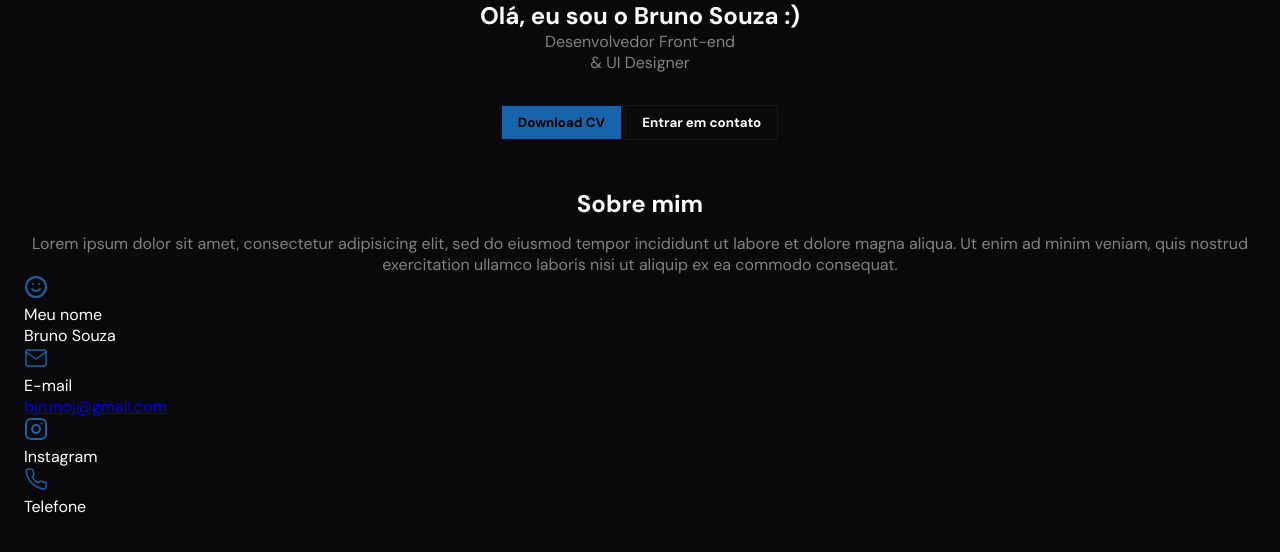
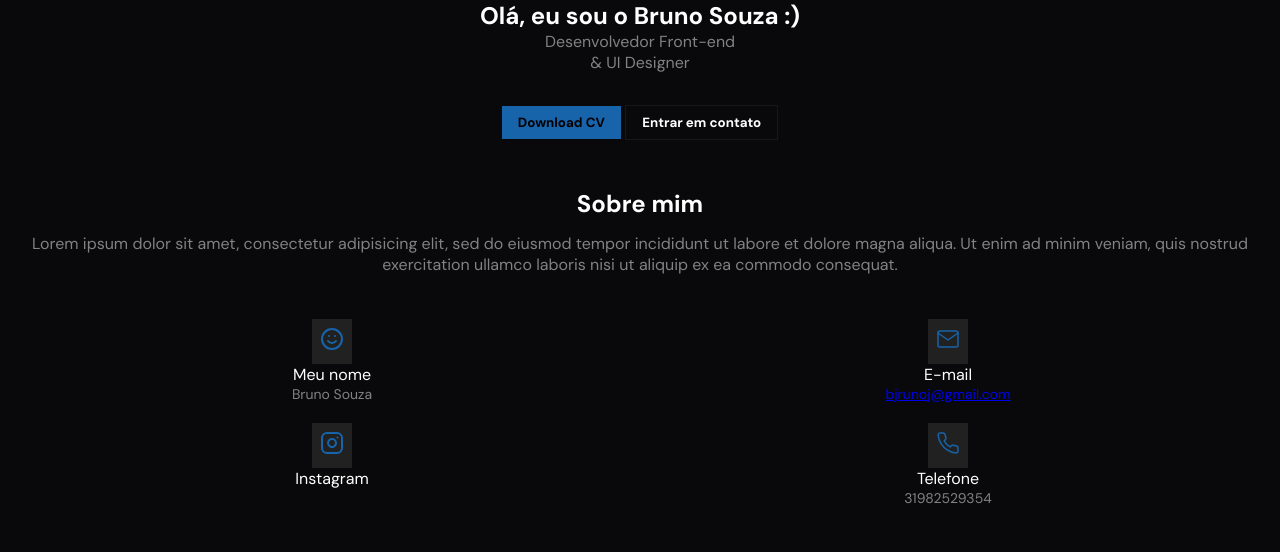
Before and after one commit to byBrunoSouza/portif-lio, a plain HTML site: page index.html in a window 1280 px wide. Shown: the top 552 px of the page. Drawn offline with Linux system fonts and the light colour scheme.

Commit message:
idealization and organization of elements

```diff
--- a/index.html
+++ b/index.html
@@ -36,36 +36,45 @@
         </div>
       </section>
 
-      <section class="">
+      <section class="about-me">
         <h2>Sobre mim</h2>
-        <p class="primary-paragraph text-gray">
+        <p class="primary-paragraph text-gray about-me-text">
           Lorem ipsum dolor sit amet, consectetur adipisicing elit, sed do eiusmod tempor incididunt ut labore et dolore magna aliqua. Ut enim ad minim veniam, quis nostrud exercitation ullamco laboris nisi ut aliquip ex ea commodo consequat.
         </p>
 
-        <div class="div--3-cols">
+        <div class="div--2-cols">
 
           <div class="data-about-me">
-            <img src="./assets/smile.svg" alt="">
+            <div class="data-about-me-img">
+              <img src="./assets/smile.svg" alt="">
+            </div>
             <p class="text-bold">Meu nome</p>
             <span>Bruno Souza</span>
           </div>
 
           <div class="data-about-me">
-            <img src="./assets/mail.svg" alt="">
+            <div class="data-about-me-img">
+              <img src="./assets/mail.svg" alt="">
+            </div>
             <p class="text-bold">E-mail</p>
             <span><a href="mailto:bjrunoj@gmail.com">bjrunoj@gmail.com</a></span>
           </div>
 
           <div class="data-about-me">
-            <img src="./assets/insta.svg" alt="">
+            <div class="data-about-me-img">
+              <img src="./assets/insta.svg" alt="">
+            </div>
             <p class="text-bold">Instagram</p>
+          </div>
+
           <div class="data-about-me">
+            <div class="data-about-me-img">
+              <img src="./assets/tel.svg" alt="">
+            </div>
+            <p class="text-bold">Telefone</p>
+            <span><a href^=[”tel:+5531982529354”]>31982529354</a></span>
+          </div>
 
-            <img src="./assets/tel.svg" alt="">
-            <p class="text-bold">Telefone</p>
-            <span><a href^=[”tel:+5531982529354”]></a></span>
-
-          </div>
         </div>
 
       </section>
--- a/styles/style.css
+++ b/styles/style.css
@@ -69,3 +69,33 @@ button {
   background-color: #09090b;
   border: 1px solid #171717;
 }
+
+.about-me-text {
+  margin-bottom: 4.4rem;
+}
+
+.div--2-cols {
+  display: grid;
+  grid-template-columns: 1fr 1fr;
+  row-gap: 2rem;
+}
+
+.data-about-me {
+  display: flex;
+  flex-direction: column;
+  align-items: center;
+}
+
+.data-about-me-img {
+  padding: .8rem;
+  background-color: #212121;
+}
+
+.data-about-me img{
+  width: 100%;
+}
+
+.data-about-me span {
+  font-size: 1.4rem;
+  color: #828282
+}
```
